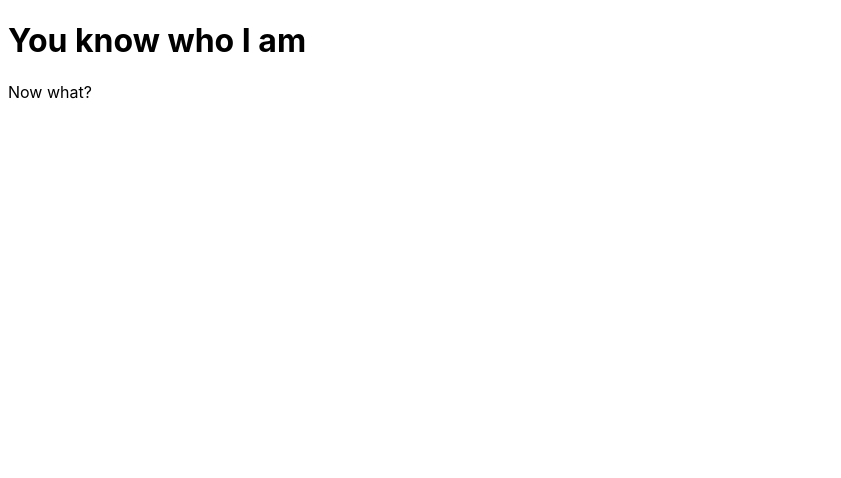
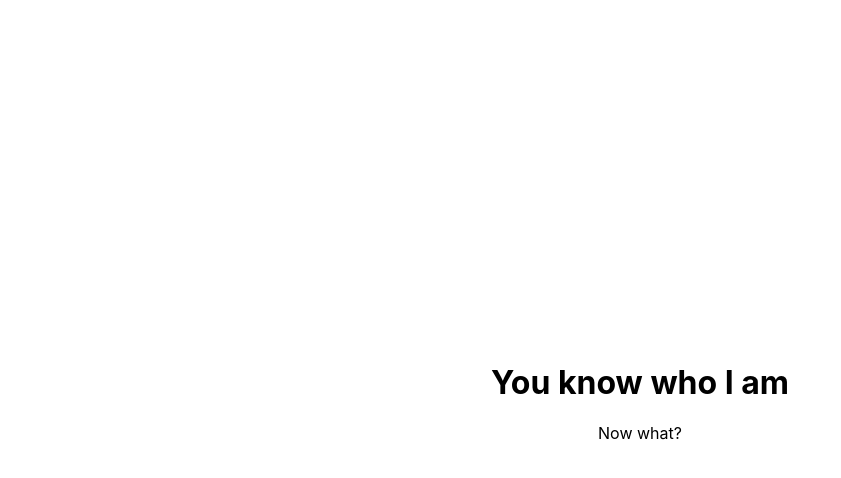
Before and after one commit to kkurevin/kkurevin.github.io, a plain HTML site: page index.html in a window 1280 px wide. Shown: the whole page, without its empty margins (0-841 px from the left). Drawn offline with Linux system fonts and the light colour scheme.

Commit message:
Update index.html

```diff
--- a/index.html
+++ b/index.html
@@ -29,8 +29,18 @@
 
   <!-- Basic Styling to Use Alternative Font Similar to SF Pro -->
   <style>
+    html, body {
+      height: 100%;
+      margin: 0;
+      display: flex;
+      align-items: center;
+      justify-content: center;
+    }
     body {
       font-family: -apple-system, BlinkMacSystemFont, 'Helvetica Neue', Arial, sans-serif;
+    }
+    main {
+      text-align: center;
     }
   </style>
 </head>
```
